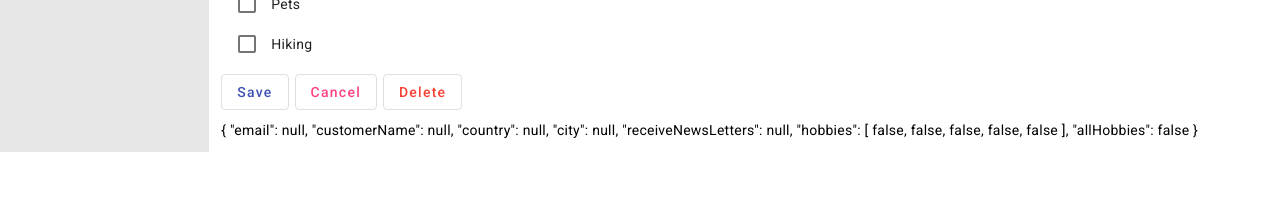
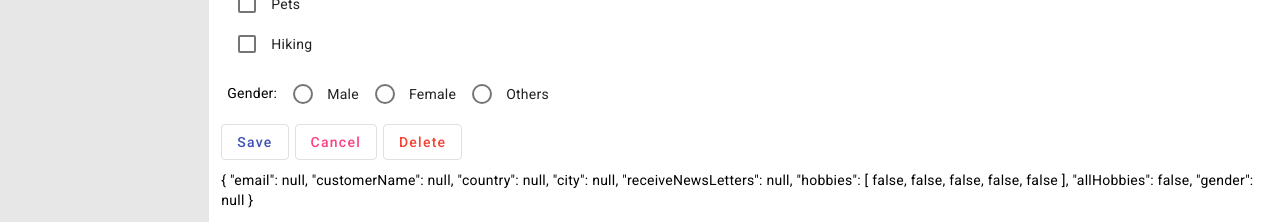
Before and after one commit to kskannandotwin/material-app, an Angular app: page /booking in a window 1280 px wide. Shown: the part 688-910 px from the top of the page. Before the commit the page ends 840 px from the top, so only its background shows below. Built offline with nearby package versions, Linux system fonts and the light colour scheme; no server answers.

Commit message:
23.03.2023
166. radio has completed

```diff
--- a/src/app/components/booking/booking.component.html
+++ b/src/app/components/booking/booking.component.html
@@ -64,9 +64,21 @@
         </div>
         <div formArrayName="hobbies">
             <div *ngFor="let hobby of hobbiesFormArray.controls; let i = index">
-                <mat-checkbox [formControl]="hobby" color="primary" (change)="onHobbyChange(i)">{{hobbies[i].hobbyName}}</mat-checkbox>
+                <mat-checkbox [formControl]="hobby" color="primary"
+                    (change)="onHobbyChange(i)">{{hobbies[i].hobbyName}}</mat-checkbox>
             </div>
         </div>
+    </div>
+
+    <div class="ml mt mb">
+        <mat-radio-group formControlName="gender">
+            <mat-label class="mr">Gender:</mat-label>
+            <mat-radio-button value="male" class="mr">Male</mat-radio-button>
+            <mat-radio-button value="female" class="mr">Female</mat-radio-button>
+            <mat-radio-button value="others" class="mr">Others</mat-radio-button>
+            <mat-error *ngIf="getFormControl('gender').hasError('required') && getFormControl('gender').touched"
+                [innerHTML]="getErrorMessage('gender', 'required')"></mat-error>
+        </mat-radio-group>
     </div>
 
     <!-- stroked buttons -->
--- a/src/app/components/booking/booking.component.ts
+++ b/src/app/components/booking/booking.component.ts
@@ -37,7 +37,8 @@ export class BookingComponent implements OnInit {
       city: new FormControl(null),
       receiveNewsLetters: new FormControl(null),
       hobbies: new FormArray([]),
-      allHobbies: new FormControl(false)
+      allHobbies: new FormControl(false),
+      gender: new FormControl(null, [Validators.required])
     });
 
     // add form controls to form array
@@ -145,6 +146,13 @@ export class BookingComponent implements OnInit {
           return '';
         }
       }
+      case 'gender': {
+        if (errorType === 'required') {
+          return 'Choose gender either Male or Female or Others';
+        } else {
+          return '';
+        }
+      }
       default: return '';
     }
   }
--- a/src/app/material/material.module.ts
+++ b/src/app/material/material.module.ts
@@ -6,6 +6,7 @@ import { MatFormFieldModule } from '@angular/material/form-field';
 import { MatSelectModule } from '@angular/material/select';
 import { MatAutocompleteModule } from '@angular/material/autocomplete';
 import { MatCheckboxModule } from '@angular/material/checkbox';
+import { MatRadioModule } from '@angular/material/radio';
 
 const MaterialComponents = [
   MatButtonModule,
@@ -14,7 +15,8 @@ const MaterialComponents = [
   MatFormFieldModule,
   MatSelectModule,
   MatAutocompleteModule,
-  MatCheckboxModule
+  MatCheckboxModule,
+  MatRadioModule
 ];
 @NgModule({
   imports: [
```
